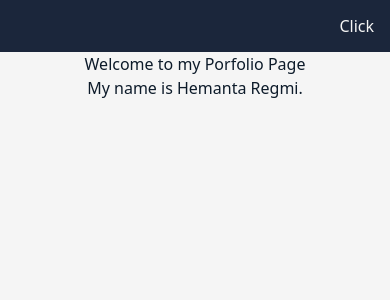
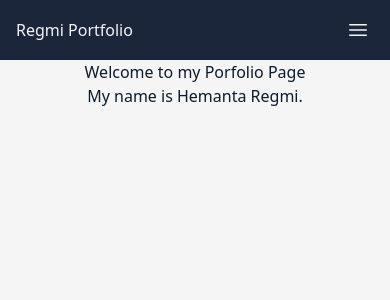
Before and after one commit to HemantaRegmi/PortFolioPage, a React (Vite) app: page /about in a window 390 px wide. Shown: the top 300 px of the page. Built offline with nearby package versions, Linux system fonts and the light colour scheme.

Commit message:
finally done with nav

```diff
--- a/src/components/navbar/index.tsx
+++ b/src/components/navbar/index.tsx
@@ -18,11 +18,19 @@ export default function NavBar() {
 
   return (
     <nav className=" bg-lightblack py-3.5 px-1">
-      <div className="hidden sm:flex justify-center items-center">
+      <section className="flex justify-between items-center ">
+        <Link
+          to="/about"
+          className="semi-bold rounded-lg text-white  hover:text-gray-300 ml-3"
+        >
+          Regmi Portfolio
+        </Link>
+
+        <div className="hidden sm:flex space-x-1.5 me-3">
           {navLinks.map((link) => (
             <ul key={link.path}>
               <Link
-              className="semi-bold rounded-lg px-3 text-white hover:text-cement"
+                className="semi-bold rounded-lg px-3 text-white hover:text-gray-300"
                 to={link.path}
               >
                 {link.label}
@@ -30,25 +38,67 @@ export default function NavBar() {
             </ul>
           ))}
         </div>
-      <div className="flex justify-end">
-        <button className=" sm:hidden text-white px-3" onClick={handleClick}>
-          Click
+
+        <button
+          type="button"
+          className=" relative sm:hidden p-1 rounded-md hover:bg-white/10 text-white me-3 cursor-pointer"
+          onClick={handleClick}
+        >
+          <span className="absolute -inset-1 "></span>
+          <span className="sr-only">Open main menu</span>
+          {!isOpen ? (
+            <svg
+              viewBox="0 0 24 24"
+              fill="none"
+              stroke="currentColor"
+              strokeWidth="1.5"
+              data-slot="icon"
+              aria-hidden="true"
+              className="size-6  "
+            >
+              <path
+                d="M3.75 6.75h16.5M3.75 12h16.5m-16.5 5.25h16.5"
+                strokeLinecap="round"
+                strokeLinejoin="round"
+              />
+            </svg>
+          ) : (
+            <svg
+              viewBox="0 0 24 24"
+              fill="none"
+              stroke="currentColor"
+              strokeWidth="1.5"
+              data-slot="icon"
+              aria-hidden="true"
+              className="size-6"
+            >
+              <path
+                d="M6 18 18 6M6 6l12 12"
+                strokeLinecap="round"
+                strokeLinejoin="round"
+              />
+            </svg>
+          )}
         </button>
-      </div>
+      </section>
 
-      {isOpen && (
-        <ul className="flex flex-col items-center transition mt-4 space-y-3 sm:hidden">
+      <ul
+        className={`flex flex-col items-center sm:hidden transition-all duration-500 ease-in-out overflow-hidden ${
+          isOpen
+            ? "max-h-60 opacity-100 translate-y-0"
+            : "max-h-0 opacity-0 -translate-y-4"
+        }`}
+      >
         {navLinks.map((link) => (
           <Link
             key={link.path}
             to={link.path}
-              className="semi-bold rounded-lg px-3 py-2 text-white hover:text-cement"
+            className="semi-bold rounded-lg px-3 py-1 text-white hover:text-gray-300"
           >
             {link.label}
           </Link>
         ))}
       </ul>
-      )}
     </nav>
   );
 }
--- a/src/routes/AppRoutes.tsx
+++ b/src/routes/AppRoutes.tsx
@@ -2,12 +2,14 @@ import About from "../pages/about";
 import Resume from "../pages/resume";
 import Contact from "../pages/contact";
 import Projects from "../pages/projects";
-import { Routes, Route } from "react-router-dom";
+import { Routes, Route, Navigate } from "react-router-dom";
 
 export default function AppRoutes() {
   return (
     <>
       <Routes>
+        <Route path="/" element={<Navigate to="/about" replace />} />
+
         <Route path="/about" element={<About />} />
         <Route path="/projects" element={<Projects />} />
         <Route path="/resume" element={<Resume />} />
```
Lines whose indentation alone changed are shown as unchanged.
